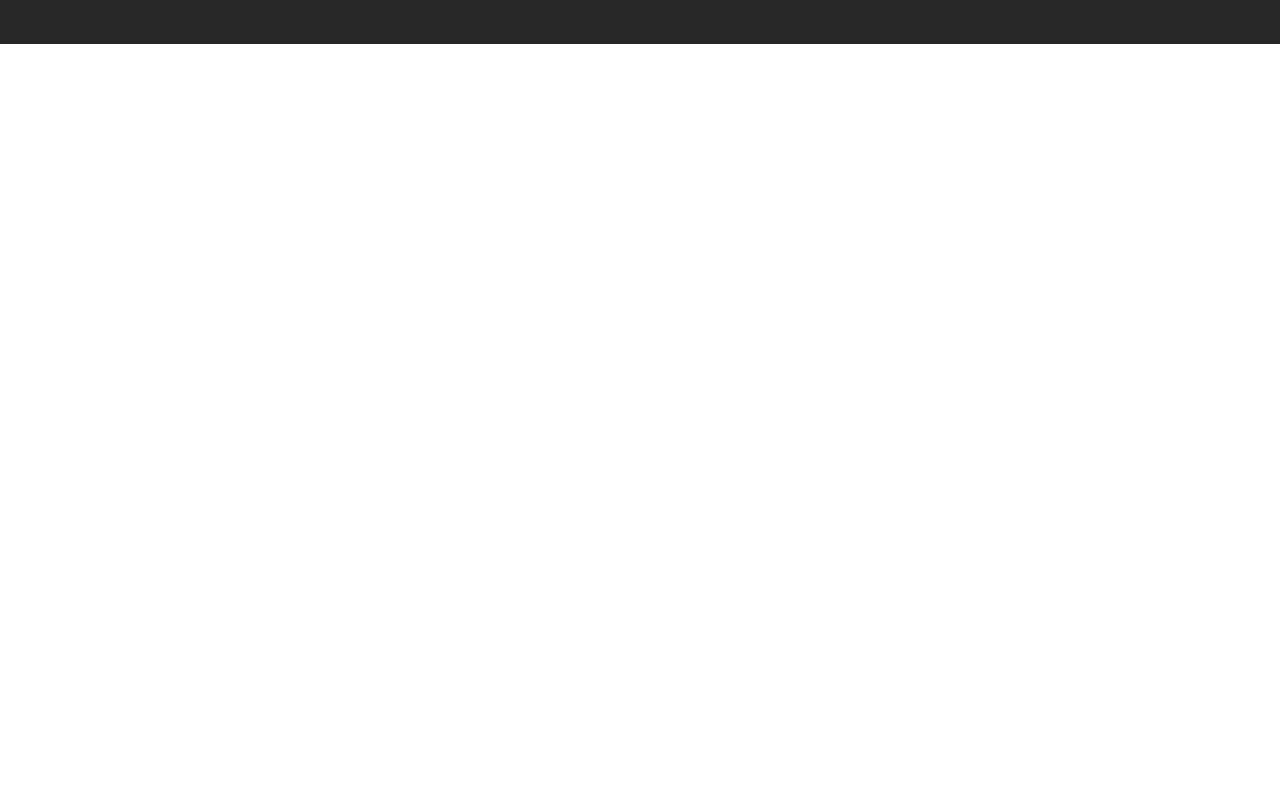
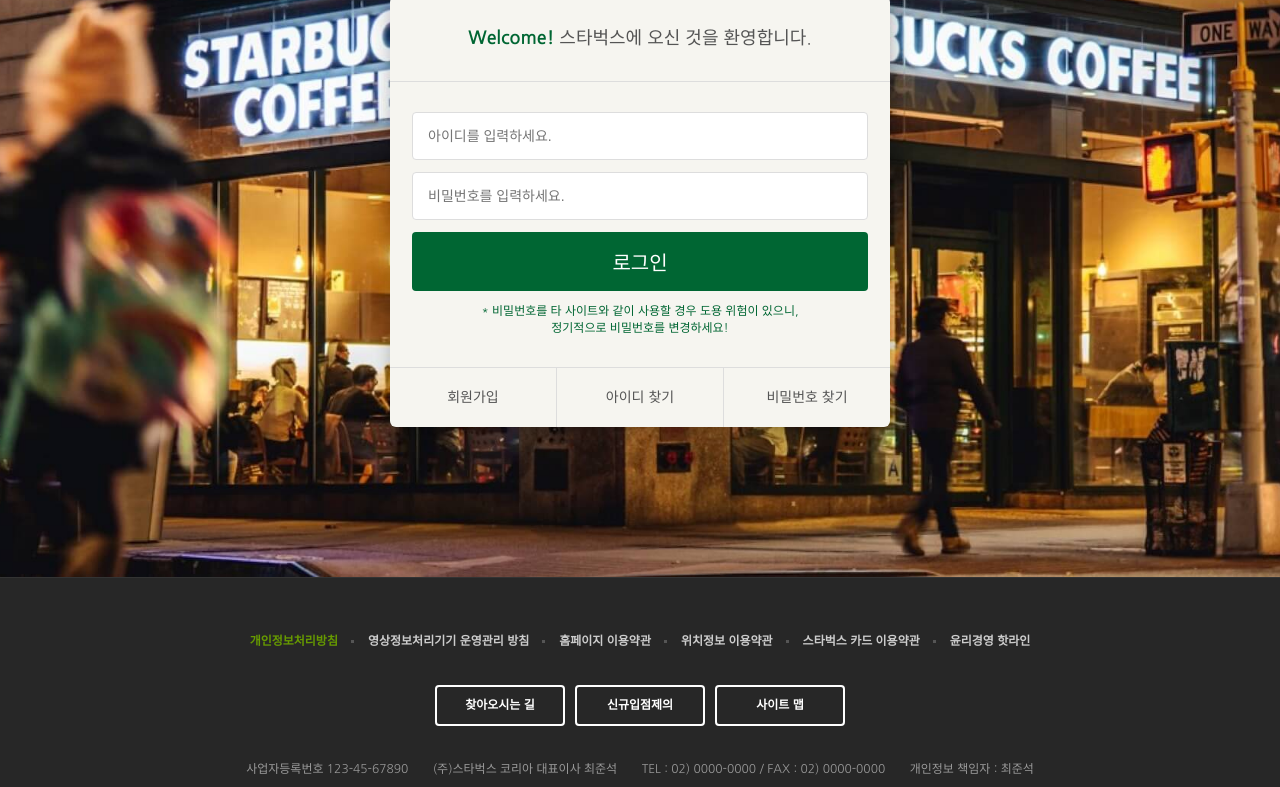
Before and after one commit to kuro-ashiato/starbucks_clone_fc, a plain HTML site: page signin/index.html in a window 1280 px wide. Shown: the part 290-1077 px from the top of the page. Before the commit the page ends 800 px from the top, so only its background shows below. Drawn offline with nearby package versions, Linux system fonts and the light colour scheme.

Commit message:
로그인 페이지 완성

```diff
--- a/css/main.css
+++ b/css/main.css
@@ -389,9 +389,6 @@
 .season-product .text-group .description {
     margin-bottom: 15px;
 }
-
-.season-product .text-group .more {
-}
 /* season product end */
 
 /* reserve coffee start */
--- /dev/null
+++ b/css/signin.css
@@ -0,0 +1,90 @@
+.signin {
+    margin-top: 120px;
+    padding: 100px 0 150px;
+    background-image: url("../images/signin_bg.jpg");
+    background-repeat: no-repeat;
+    background-position: center;
+    background-attachment: fixed;
+    background-size: cover;
+}
+
+.signin h1 {
+    color: #fff;
+    font-size: 30px;
+    font-weight: 700;
+    text-align: center;
+    margin-bottom: 24px;
+}
+
+.signin .signin__card {
+    width: 500px;
+    margin: 0 auto;
+    border-radius: 6px;
+    background-color: #f6f5f0;
+    box-shadow: 2px 2px 20px rgba(0, 0, 0, 0.3);
+    color: #555;
+}
+
+.signin .signin__card h2 {
+    padding: 30px;
+    font-size: 18px;
+    text-align: center;
+    border-bottom: 1px solid #ddd;
+}
+
+.signin .signin__card h2 strong {
+    font-weight: 700;
+    color: #006633;
+}
+
+.signin__card form {
+    padding: 30px 22px;
+}
+
+.signin__card form input {
+    width: 100%;
+    margin-bottom: 12px;
+    padding: 15px;
+    border: 1px solid #ddd;
+    border-radius: 4px;
+    outline: none;
+    box-sizing: border-box;
+    font-size: 14px;
+}
+
+.signin__card form [type="submit"] {
+    background-color: #006633;
+    border: none;
+    color: #fff;
+    font-size: 20px;
+    cursor: pointer;
+}
+
+.signin__card form p {
+    font-size: 12px;
+    color: #006633;
+    text-align: center;
+}
+
+.signin__card .actions {
+    display: flex;
+    border-top: 1px solid #ddd;
+}
+
+.signin__card .actions a {
+    flex-grow: 1;
+    flex-basis: 0;
+    text-align: center;
+    padding: 20px;
+    color: #555;
+    font-size: 14px;
+    border-right: 1px solid #ddd;
+}
+
+.signin__card .actions a:last-child {
+    border-right: none;
+}
+
+.signin__card .actions a:hover {
+    text-decoration: underline;
+}
--- a/signin/index.html
+++ b/signin/index.html
@@ -37,6 +37,7 @@
 
         <!-- css -->
         <link rel="stylesheet" href="../css/common.css" />
+        <link rel="stylesheet" href="../css/signin.css" />
 
         <!-- js -->
         <script defer src="../js/common.js"></script>
@@ -376,7 +377,31 @@
         </header>
         <!-- header end -->
 
-        <section class="signin"></section>
+        <!-- sign in start -->
+        <section class="signin">
+            <h1>로그인</h1>
+            <div class="signin__card">
+                <h2>
+                    <strong>Welcome!</strong>
+                    스타벅스에 오신 것을 환영합니다.
+                </h2>
+                <form>
+                    <input type="id" placeholder="아이디를 입력하세요." />
+                    <input type="password" placeholder="비밀번호를 입력하세요." />
+                    <input type="submit" value="로그인" />
+                    <p>
+                        * 비밀번호를 타 사이트와 같이 사용할 경우 도용 위험이 있으니,<br />
+                        정기적으로 비밀번호를 변경하세요!
+                    </p>
+                </form>
+                <div class="actions">
+                    <a href="javascript:void(0)">회원가입</a>
+                    <a href="javascript:void(0)">아이디 찾기</a>
+                    <a href="javascript:void(0)">비밀번호 찾기</a>
+                </div>
+            </div>
+        </section>
+        <!-- sign in end -->
 
         <!-- footer start-->
         <footer>
```
Also changed, not shown: index.html (+0 -1 lines).
